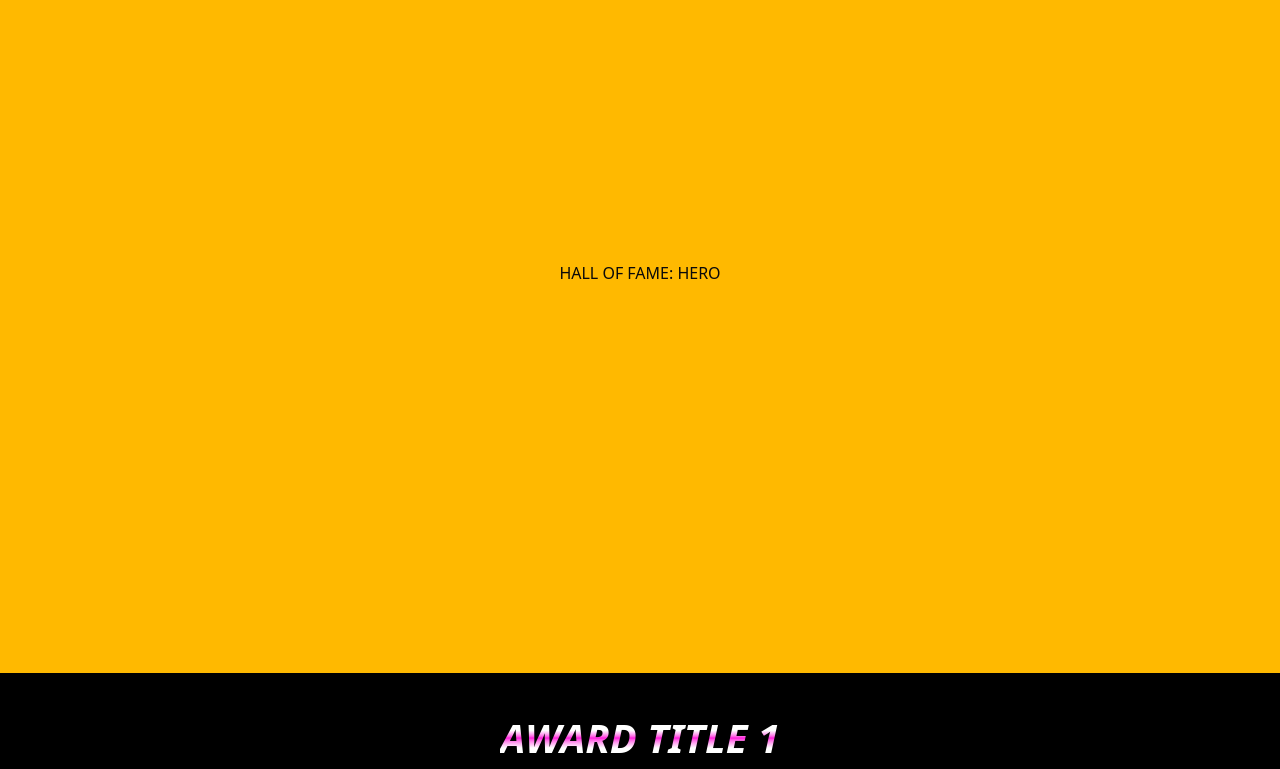
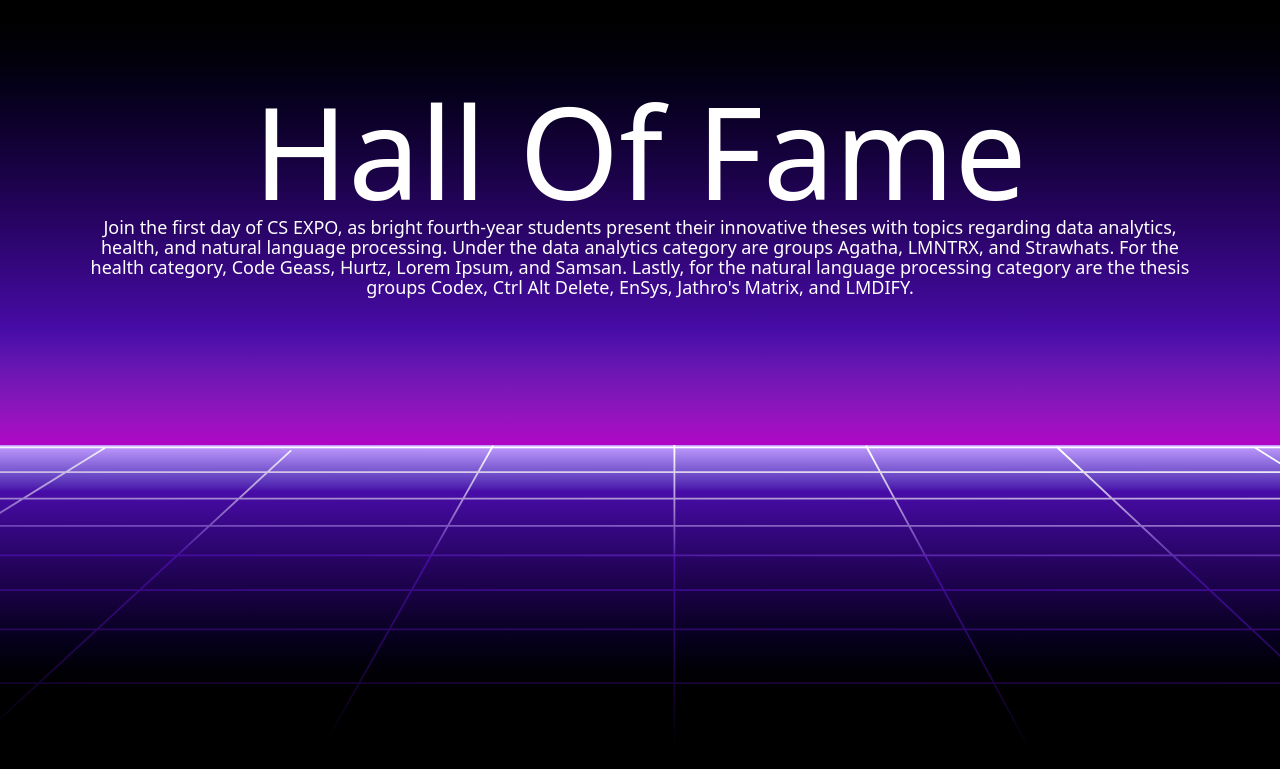
Before and after one commit to benjughmin/cs_expo_2025, a Next.js app: page /hall-of-fame in a window 1280 px wide. Shown: the part 127-896 px from the top of the page. Built offline with nearby package versions, Linux system fonts and the light colour scheme.

Commit message:
feat(hall-of-fame): integrate reusable hero section

```diff
--- a/src/app/hall-of-fame/components/HallOfFameHero.tsx
+++ /dev/null
@@ -1,9 +0,0 @@
-export function HOFHero() {
-  return (
-    <>
-      <section className="flex h-screen items-center justify-center bg-amber-400 p-4">
-        <div>HALL OF FAME: HERO</div>
-      </section>
-    </>
-  )
-}
--- a/src/app/hall-of-fame/page.tsx
+++ b/src/app/hall-of-fame/page.tsx
@@ -2,11 +2,15 @@ import { BestThesisCategory } from "./components/BestThesisCategory"
 import { BestThesisMentor } from "./components/BestThesisMentor"
 import { HOFHero } from "./components/HallOfFameHero"
 import { Awardee } from "./components/Awardee"
+import { ProjectsHero } from "./ui/ProjectsHero"
 
 export default function HallOfFamePage() {
   return (
     <>
-      <HOFHero />
+      <ProjectsHero
+        pageTitle="Hall Of Fame"
+        pageDesc="Join the first day of CS EXPO, as bright fourth-year students present their innovative theses with topics regarding data analytics, health, and natural language processing. Under the data analytics category are groups Agatha, LMNTRX, and Strawhats. For the health category, Code Geass, Hurtz, Lorem Ipsum, and Samsan. Lastly, for the natural language processing category are the thesis groups Codex, Ctrl Alt Delete, EnSys, Jathro's Matrix, and LMDIFY."
+      />
       <Awardee />
       <BestThesisCategory />
       <BestThesisMentor />
--- /dev/null
+++ b/src/app/hall-of-fame/ui/ProjectsHero.tsx
@@ -0,0 +1,32 @@
+import Image from "next/image"
+
+// accepts pageTitle and pageDesc as props
+export function ProjectsHero({ pageTitle, pageDesc }: { pageTitle: string; pageDesc: string }) {
+  return (
+    <>
+      <section className="flex h-[110vh] flex-col">
+        <div className="flex h-[65%] flex-col items-center justify-center bg-gradient-to-t from-[#AF05C5] from-[0%] via-[#480CA8] via-[20%] to-black to-[80%] text-white">
+          <div className="mx-auto flex max-w-6xl translate-y-10 flex-col items-center justify-center px-4 text-center">
+            <h1 className="font-regular mb-4 text-4xl leading-[100px] md:text-8xl lg:text-[128px]">
+              {pageTitle}
+            </h1>
+            <p className="text-[14px] leading-[20px] font-light md:text-base lg:text-lg">
+              {pageDesc}
+            </p>
+          </div>
+        </div>
+        <div className="h-[35%] bg-gradient-to-t from-black from-[15%] via-[#480CA8] via-[85%] to-[#C39EFF] to-[100%]">
+          <div className="relative h-full w-full -translate-y-0.5">
+            <Image
+              src="/HOF/vector.svg"
+              alt="Projects Hero"
+              fill
+              className="object-cover lg:object-fill"
+              quality={100}
+            />
+          </div>
+        </div>
+      </section>
+    </>
+  )
+}
```
Also changed, not shown: public/HOF/star.png (added), public/HOF/vector.svg (added).
